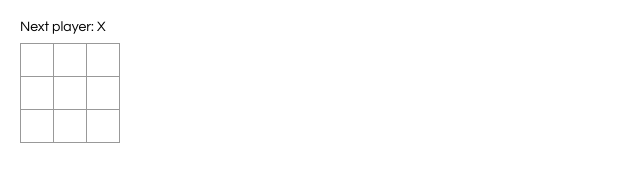
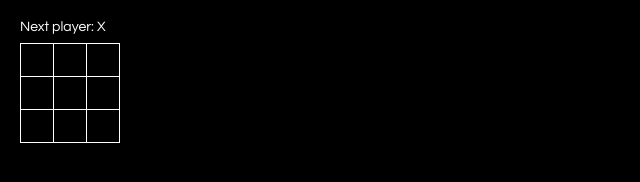
Before and after one commit to mrcoombs/react-tic-tac-toe, a React app: page / in a window 1280 px wide. Shown: the whole page, without its empty margins (0-640 px from the left). Built offline with nearby package versions, Linux system fonts and the light colour scheme.

Commit message:
Dark Mode
Update game to have a Dark Theme.

```diff
--- a/src/index.css
+++ b/src/index.css
@@ -1,6 +1,8 @@
 body {
     font: 14px "Century Gothic", Futura, sans-serif;
     margin: 20px;
+    background: black;
+    color: white;
   }
 
   ol, ul {
@@ -18,8 +20,8 @@ body {
   }
 
   .square {
-    background: #fff;
-    border: 1px solid #999;
+    background: black;
+    border: 1px solid white;
     float: left;
     font-size: 24px;
     font-weight: bold;
@@ -30,6 +32,7 @@ body {
     padding: 0;
     text-align: center;
     width: 34px;
+    color: white;
   }
 
   .square:focus {
```
